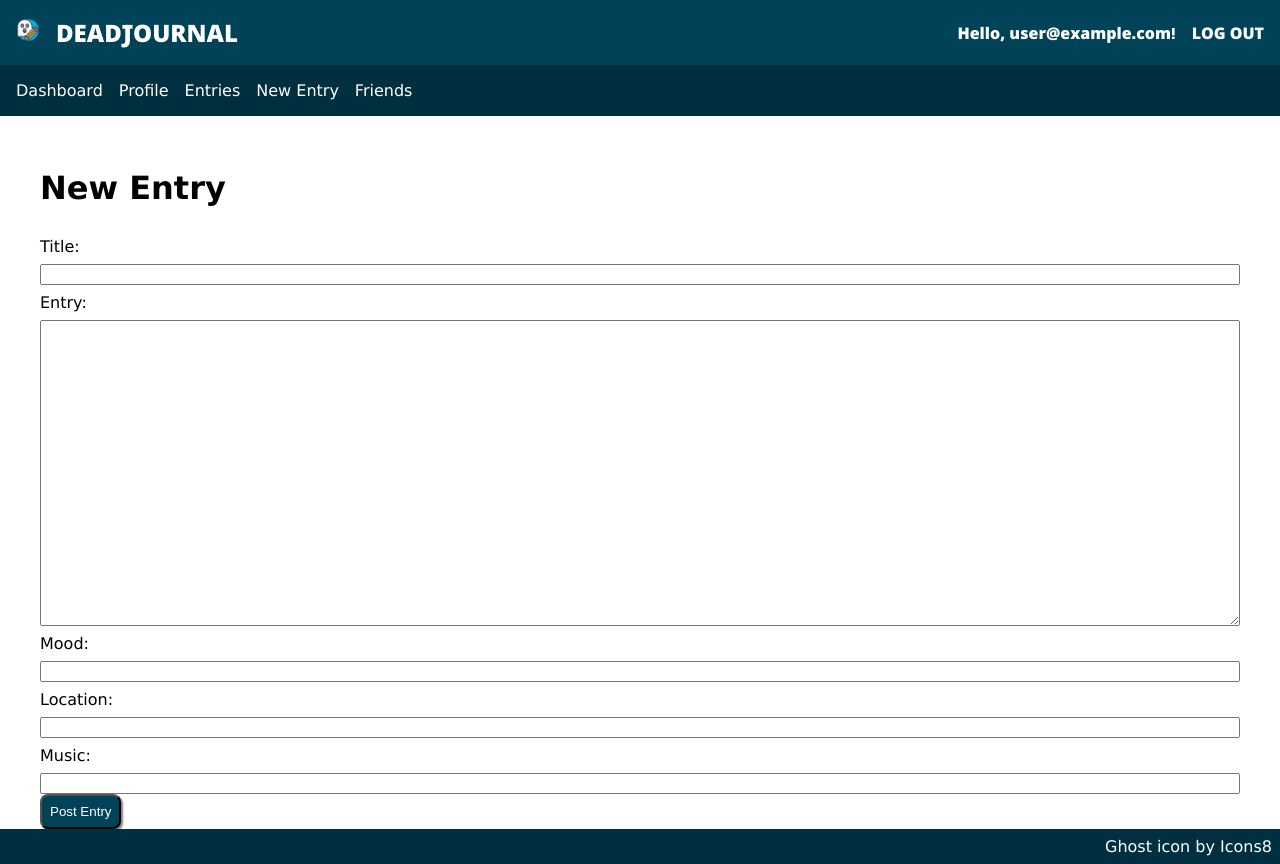
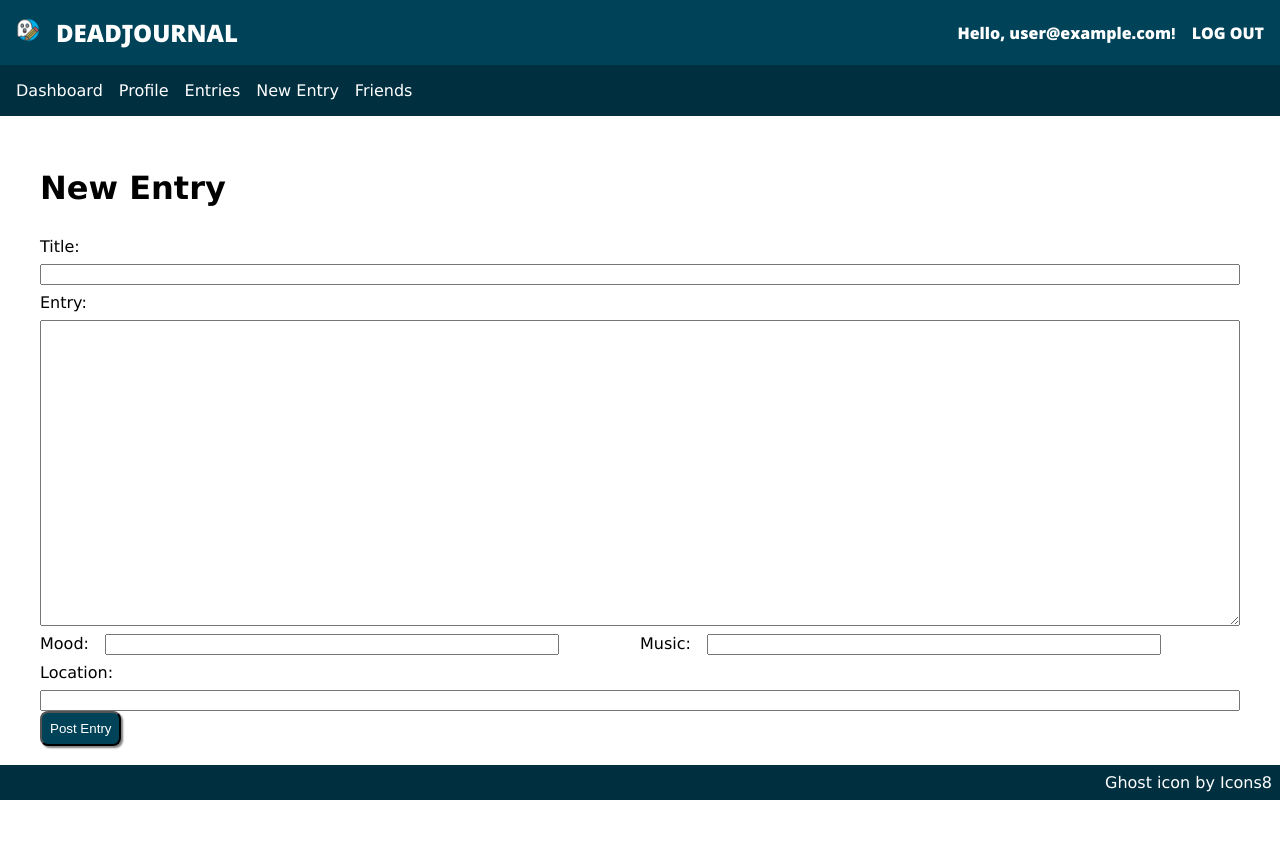
Before and after one commit to jdittert/dead-journal, a React (Create React App) app: page /new-entry in a window 1280 px wide. After the commit the page ends 800 px from the top, so only its background shows below. Built offline with nearby package versions, Linux system fonts and the light colour scheme; no server answers; sample sign-in values are in the browser's storage.

Commit message:
Add styling to new entry page

```diff
--- a/src/components/NewEntry.js
+++ b/src/components/NewEntry.js
@@ -44,12 +44,19 @@
                         <input type='text' ref={titleRef} />
                         <label htmlFor='new-entry-entry'>Entry:</label>
                         <textarea id='new-entry-entry' name='new-entry-entry' rows='20' ref={entryRef}/>
-                        <label htmlFor='new-entry-mood'>Mood:</label>
-                        <input type='text' ref={moodRef} />
+                        <div className='new-entry-input-group'>
+                            <div className='input-group'>
+                                <label htmlFor='new-entry-mood'>Mood:</label>
+                                <input type='text' ref={moodRef} />
+                            </div>
+                            <div className='input-group'>
+                                <label htmlFor='new-entry-music'>Music:</label>
+                                <input type='text' ref={musicRef} />
+                            </div>
+                        </div>
                         <label htmlFor='new-entry-location'>Location:</label>
                         <input type='text' ref={locationRef} />
-                        <label htmlFor='new-entry-music'>Music:</label>
-                        <input type='text' ref={musicRef} />
+
                     </div>
                 <button type='submit' disabled={loading} className='signup-button'>Post Entry</button>
                 </form>
--- a/src/styles/new-entry.css
+++ b/src/styles/new-entry.css
@@ -14,3 +14,18 @@
 .entry-form > h1 {
     margin-top: 0;
 }
+
+.new-entry-input-group {
+    display: grid;
+    grid-template-columns: 1fr 1fr;
+}
+
+.input-group {
+    display: flex;
+    gap: 1rem;
+    padding-right: 2rem;
+}
+
+.input-group > input {
+    width: 80%;
+}
```
